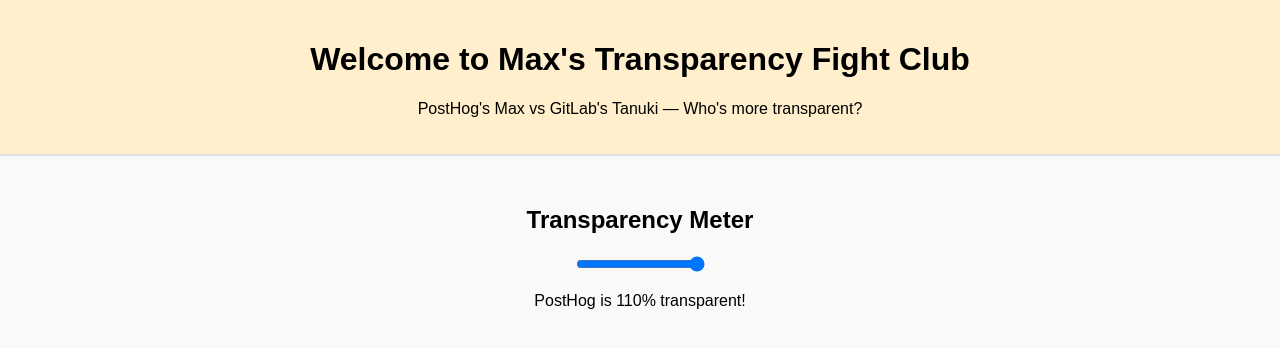
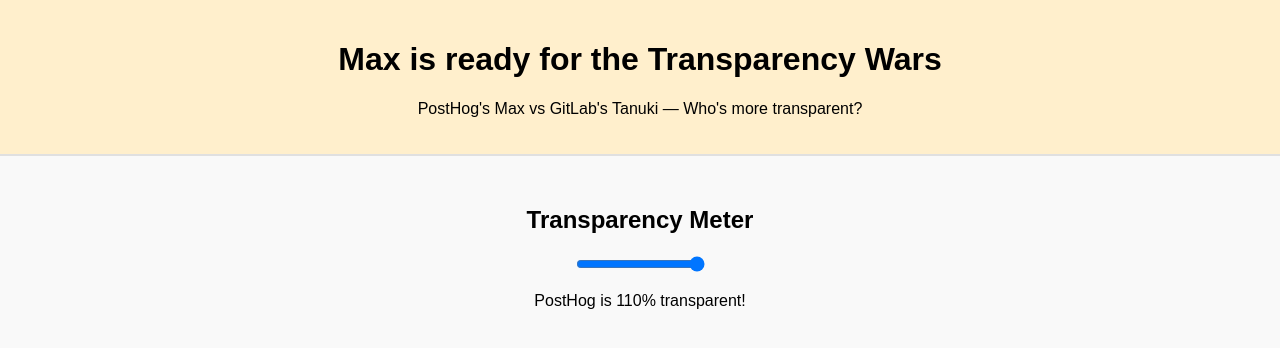
Before and after one commit to DScdng/tanuki-zero-max-one, a plain HTML site: page index.html in a window 1280 px wide. Drawn offline with Linux system fonts and the light colour scheme.

Commit message:
Tweak title - Max is ready for transparency wars.

```diff
--- a/index.html
+++ b/index.html
@@ -8,7 +8,7 @@
 </head>
 <body>
   <header>
-    <h1>Welcome to Max's Transparency Fight Club</h1>
+    <h1>Max is ready for the Transparency Wars</h1>
     <p>PostHog's Max vs GitLab's Tanuki — Who's more transparent?</p>
   </header>
   <main>
```
